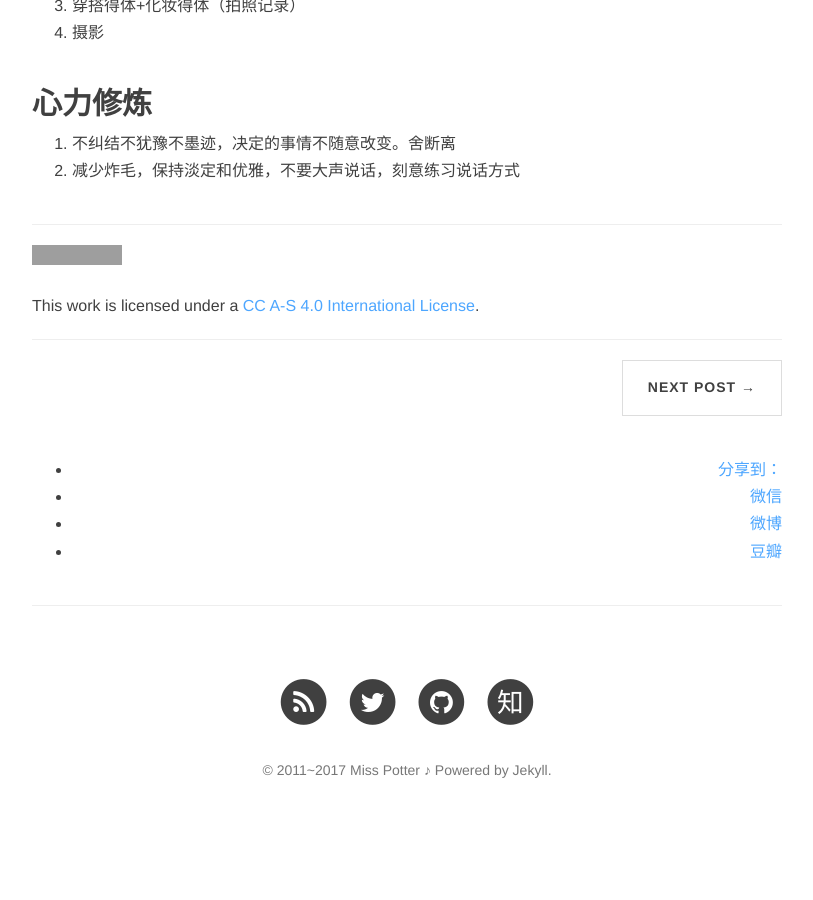
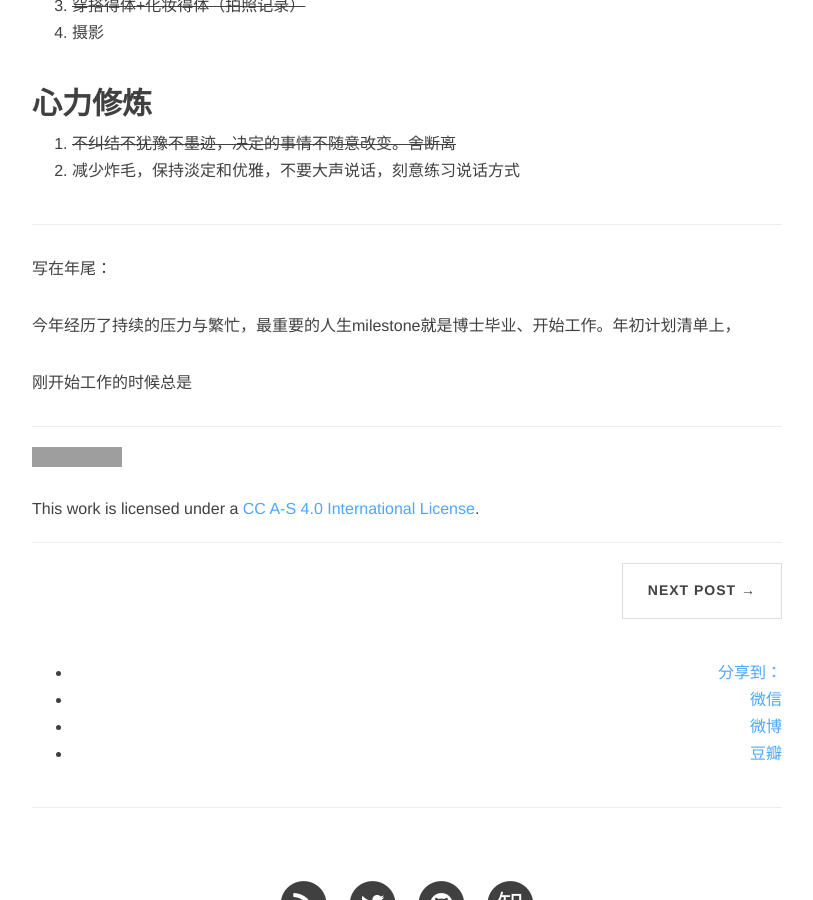
Before and after one commit to betterpotter/betterpotter.github.io, a Jekyll site: the page built from _posts/2017-01-01-new_year_resolution.md, in a window 1280 px wide and 900 px high, scrolled down 1428 px. Shown: the whole window, without its empty margins (233-1046 px from the left). Built offline with Jekyll 4.4.1, drawn with Linux system fonts in a browser that asks for light colours; nearby versions of some CDN libraries; comment, search, counter and statistics services are not loaded; before the commit the page ends 2276 px from its top, so only the background shows below that; grey boxes are pictures that could not be loaded.

Commit message:
Update 2017-01-01-new_year_resolution.md

```diff
--- a/_posts/2017-01-01-new_year_resolution.md
+++ b/_posts/2017-01-01-new_year_resolution.md
@@ -39,11 +39,20 @@ description: 在地狱里仰望天堂
 
 ## get技能
 1. ~~驾照~~
-2. 打羽毛球
-3. 穿搭得体+化妆得体（拍照记录）
+2. ~~打羽毛球~~
+3. ~~穿搭得体+化妆得体（拍照记录）~~
 4. 摄影
 
 
 ## 心力修炼
-1. 不纠结不犹豫不墨迹，决定的事情不随意改变。舍断离
+1. ~~不纠结不犹豫不墨迹，决定的事情不随意改变。舍断离~~
 2. 减少炸毛，保持淡定和优雅，不要大声说话，刻意练习说话方式
+
+
+
+-------
+写在年尾：
+
+今年经历了持续的压力与繁忙，最重要的人生milestone就是博士毕业、开始工作。年初计划清单上，
+
+刚开始工作的时候总是
```
